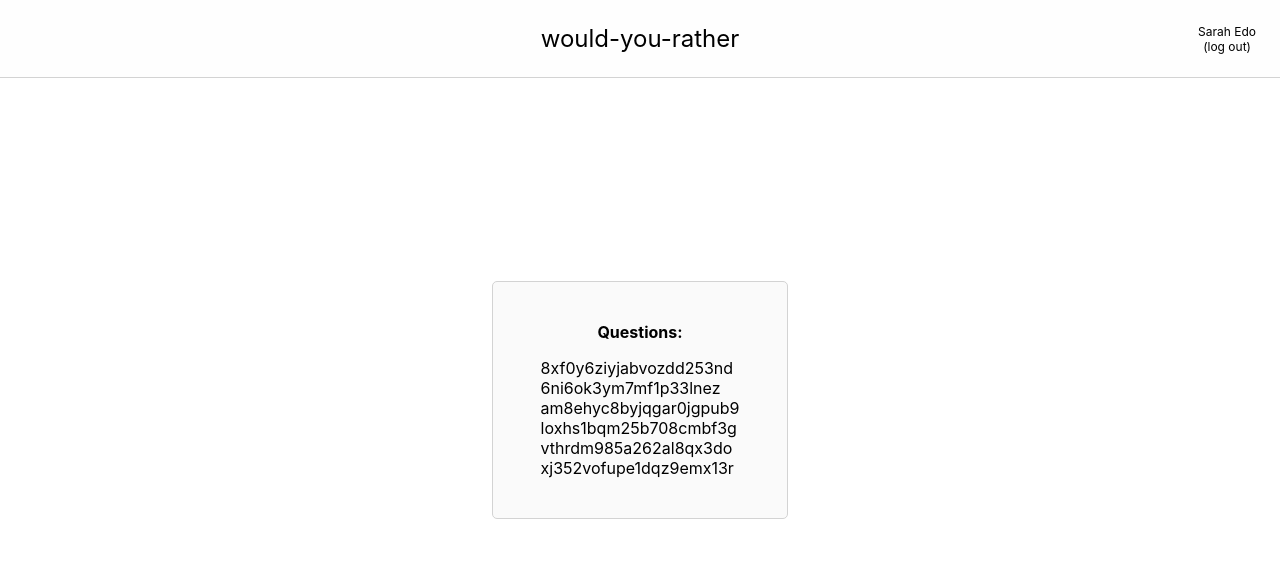
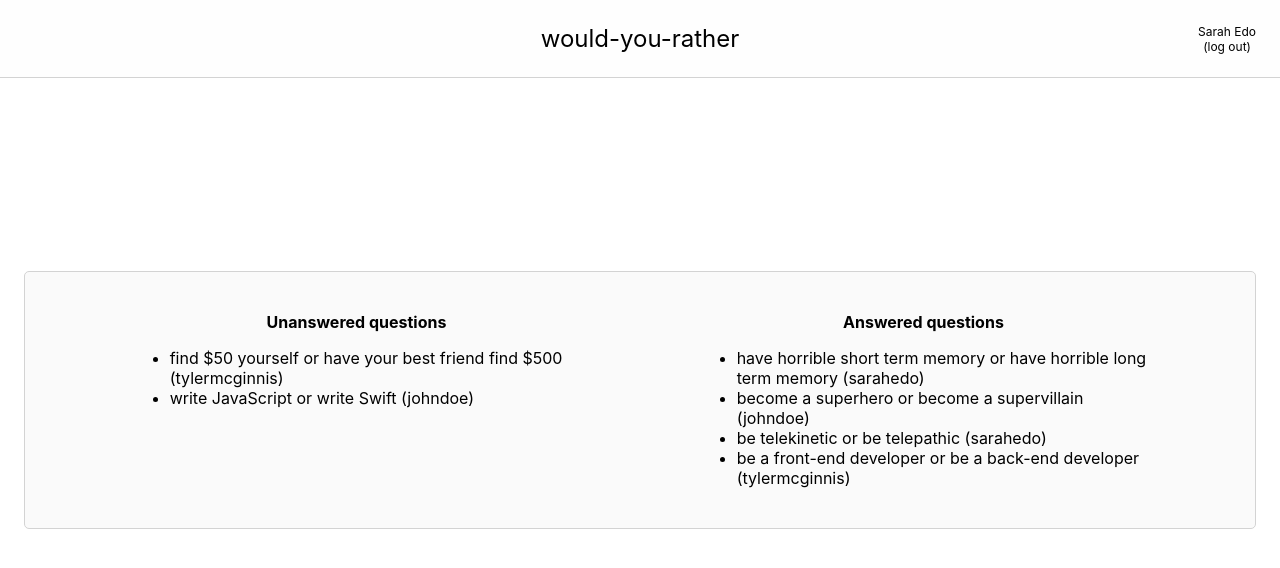
Before and after one commit to Slippersen/would-you-rather, a React (Create React App) app: page / in a window 1280 px wide. Both pictures are taken after a click on the item "Sarah Edo". Shown: the top 568 px of the page. Built offline with nearby package versions, Linux system fonts and the light colour scheme.

Commit message:
Show answered/unanswered questions

```diff
--- a/src/components/QuestionsList.js
+++ b/src/components/QuestionsList.js
@@ -4,10 +4,19 @@ import styled from "styled-components";
 import loadingGif from "../img/loading.gif";
 
 const QuestionsListContainer = styled.div`
+  display: flex;
+  flex-direction: row;
   background-color: #fafafa;
   border: 1px solid lightgray;
   border-radius: 5px;
   padding: 24px 48px;
+  margin: 24px;
+`;
+
+const QuestionsCategoryContainer = styled.div`
+  display: inline-block;
+  max-width: 40%;
+  margin: 0 5%;
 `;
 
 const StyledHeader = styled.p`
@@ -15,8 +24,8 @@ const StyledHeader = styled.p`
 `;
 
 const StyledList = styled.ul`
-  list-style: none;
-  padding: 0;
+  /* list-style: none; */
+  /* padding: 0; */
 `;
 
 const StyledListEntry = styled.li`
@@ -33,6 +42,7 @@ const StyledLoadingGif = styled.img`
 `;
 
 const QuestionsList = () => {
+  const loggedInUser = useSelector((state) => state.users.loggedInUser);
   const questions = useSelector((state) => state.questions.questions);
 
   if (questions.length === 0) {
@@ -41,12 +51,36 @@ const QuestionsList = () => {
 
   return (
     <QuestionsListContainer>
-      <StyledHeader>Questions:</StyledHeader>
-      <StyledList>
-        {questions?.map((question) => (
-          <StyledListEntry key={question.id}>{question.id}</StyledListEntry>
-        ))}
-      </StyledList>
+      <QuestionsCategoryContainer>
+        <StyledHeader>Unanswered questions</StyledHeader>
+        <StyledList>
+          {questions?.map(
+            (question) =>
+              !question.optionOne.votes.includes(loggedInUser.id) &&
+              !question.optionTwo.votes.includes(loggedInUser.id) && (
+                <StyledListEntry key={question.id}>
+                  {question.optionOne.text} or {question.optionTwo.text} (
+                  {question.author})
+                </StyledListEntry>
+              )
+          )}
+        </StyledList>
+      </QuestionsCategoryContainer>
+      <QuestionsCategoryContainer>
+        <StyledHeader>Answered questions</StyledHeader>
+        <StyledList>
+          {questions?.map(
+            (question) =>
+              (question.optionOne.votes.includes(loggedInUser.id) ||
+                question.optionTwo.votes.includes(loggedInUser.id)) && (
+                <StyledListEntry key={question.id}>
+                  {question.optionOne.text} or {question.optionTwo.text} (
+                  {question.author})
+                </StyledListEntry>
+              )
+          )}
+        </StyledList>
+      </QuestionsCategoryContainer>
     </QuestionsListContainer>
   );
 };
```
